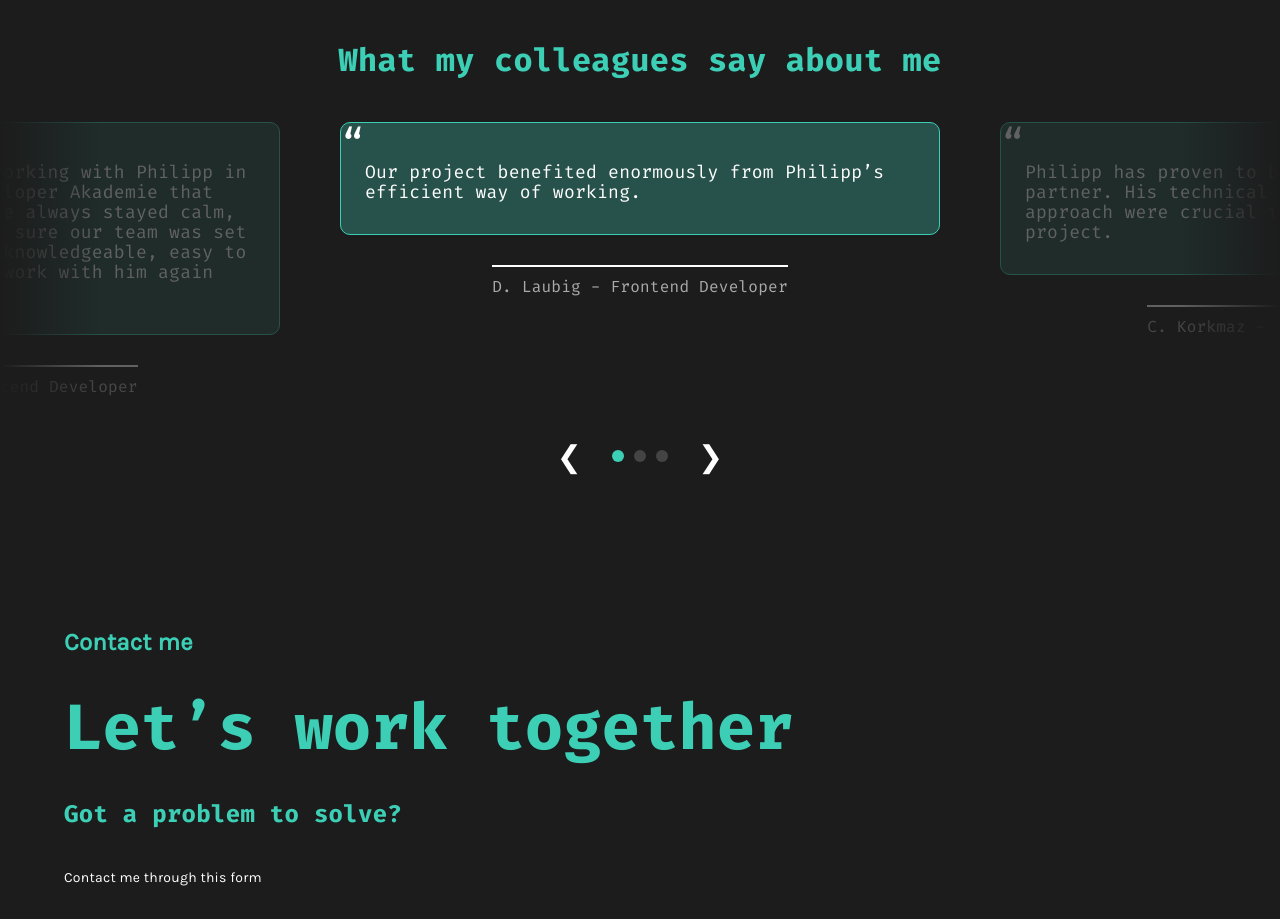
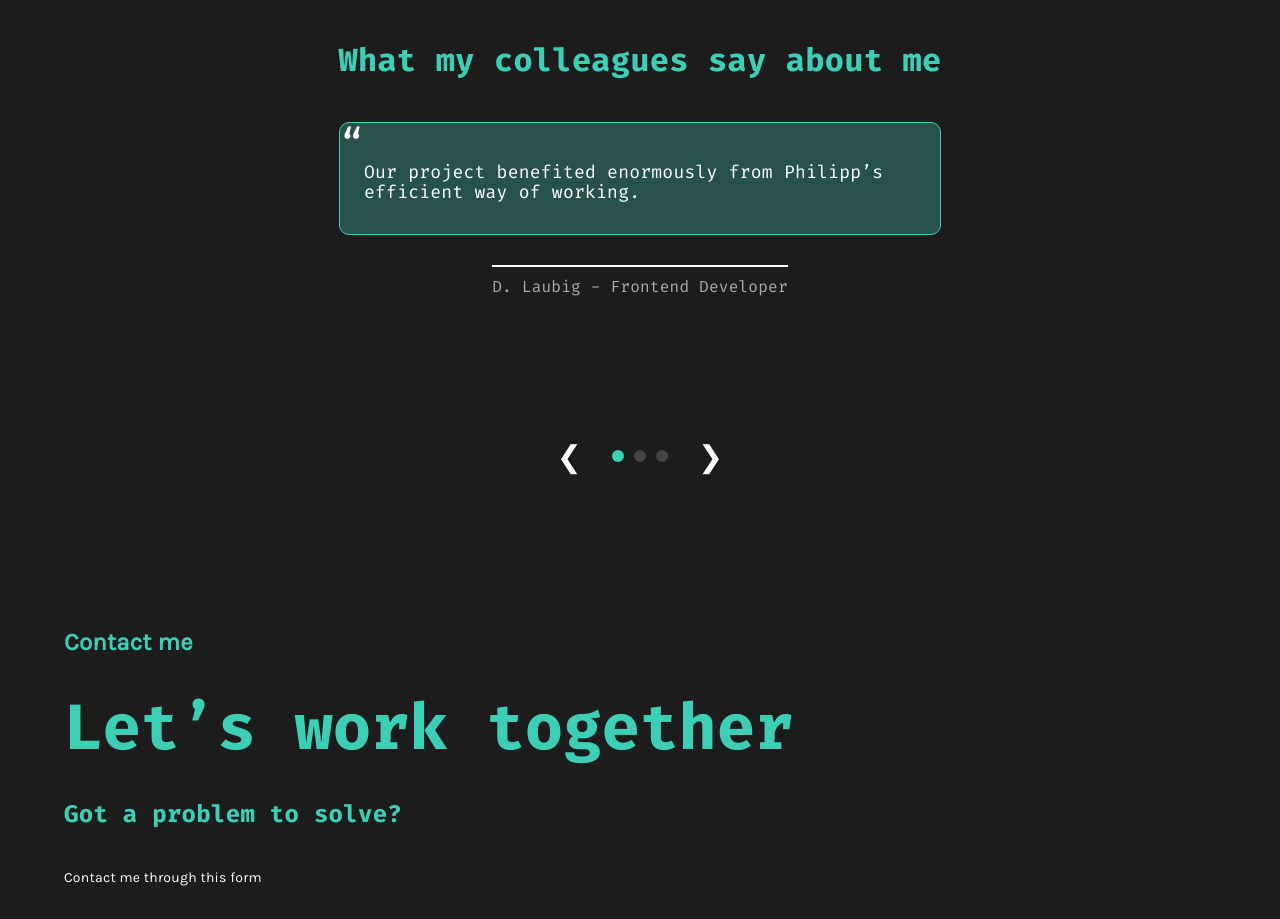
Before and after one commit to PhilippSchoenborn/project_portfolio, an Angular app: page / in a window 1280 px wide. Shown: the part 4320-5239 px from the top of the page. Built offline with nearby package versions, Linux system fonts and the light colour scheme.

Commit message:
implement animation for comments

```diff
--- a/src/app/comments/comments.component.html
+++ b/src/app/comments/comments.component.html
@@ -6,8 +6,8 @@
 
     <!-- Slideshow -->
     <div class="slideshow">
-        <div class="testimonial-container">
-            <div class="testimonial-slide" *ngFor="let t of circularSlides; let i = index" [class.active]="i === 1">
+        <div class="testimonial-slider" [style.transform]="getTransform()" [style.transition]="transition">
+            <div class="testimonial-slide" *ngFor="let t of testimonials">
                 <!-- Quote -->
                 <div class="quote">
                     <span class="quote-symbol">“</span>
--- a/src/app/comments/comments.component.scss
+++ b/src/app/comments/comments.component.scss
@@ -17,10 +17,9 @@
     }
 
     .slideshow {
-        width: 100%;
+        width: 850px; // oder responsive
         overflow: hidden;
         position: relative;
-        margin: 0 auto;
 
         &::before,
         &::after {
@@ -44,21 +43,25 @@
         }
     }
 
-    .testimonial-container {
+    .testimonial-slider {
         display: flex;
-        justify-content: center;
-        gap: 60px;
-    }
+        flex-direction: row;
+        width: 100%;
+        gap: 15px;
+      }
 
     .testimonial-slide {
-        width: 600px;
+        width: 750px;
         flex-shrink: 0;
         display: flex;
         flex-direction: column;
         align-items: center;
+        flex: 0 0 100%;
+        max-width: 100%;
+        transition: opacity 0.5s ease;
 
         &:not(.active) {
-            opacity: 0.3;
+            opacity: 1;
         }
 
         .quote {
--- a/src/app/comments/comments.component.ts
+++ b/src/app/comments/comments.component.ts
@@ -66,6 +66,12 @@ export class CommentsComponent {
     ];
   }
 
+  transition = 'transform 0.5s ease'; // du kannst es auch per SCSS machen
+
+getTransform(): string {
+  return `translateX(-${this.currentIndex * 100}%)`;
+}
+
   nextSlide(): void {
     this.currentIndex = (this.currentIndex + 1) % this.testimonials.length;
   }
```
